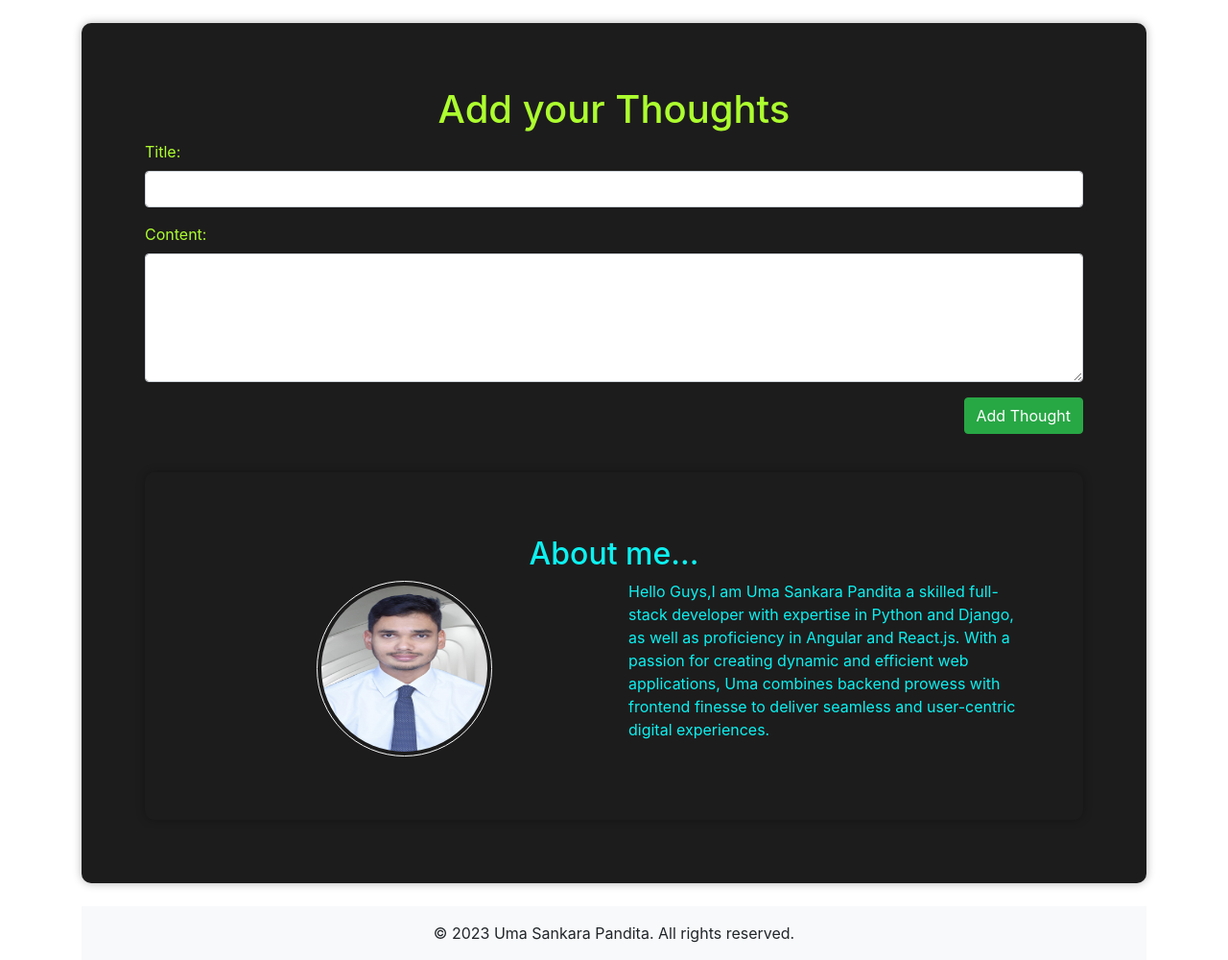
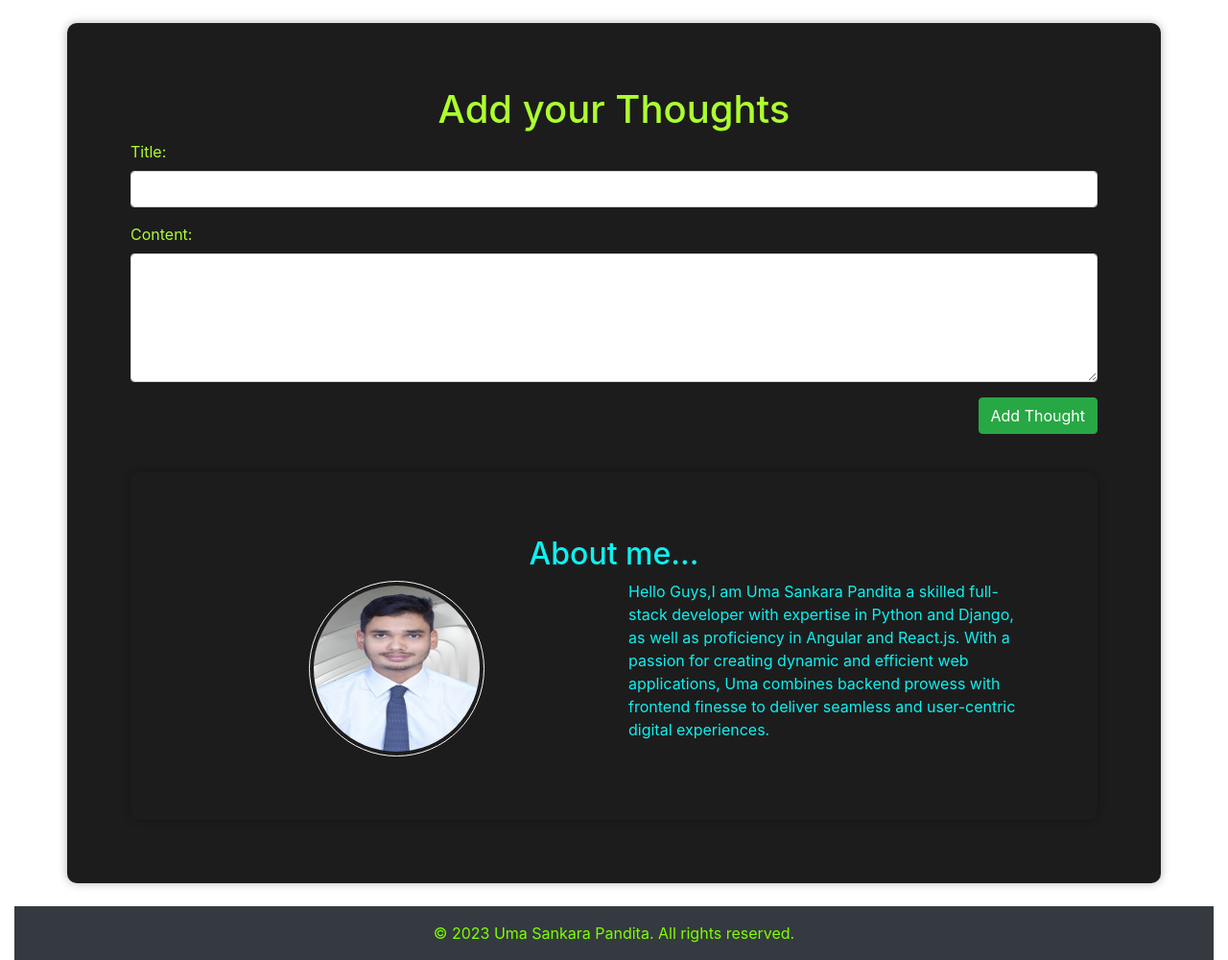
Before and after one commit to Sankarauma/uma, a Django app: page / in a window 1280 px wide. Shown: the part 76-1076 px from the top of the page at 96% size. Run offline with Django 4.2, Linux system fonts and the light colour scheme; some libraries are stand-ins or nearby versions.

Commit message:
Update base.html

```diff
--- a/blog/templates/base.html
+++ b/blog/templates/base.html
@@ -8,18 +8,21 @@
     <script src="https://cdn.jsdelivr.net/npm/@popperjs/core@2.9.2/dist/umd/popper.min.js"></script>
     <script src="https://stackpath.bootstrapcdn.com/bootstrap/4.5.2/js/bootstrap.min.js"></script>
     {% load static %}
+    <style>
+        .navbar-nav .nav-item .nav-link:hover {
+            background-color: #08e4d1; /* Change this color to your preferred highlight color */
+            color: #000; /* Change text color on hover */
+        }
+        .logo img {
+            border-radius: 50%;
+        }
+        .container{
+            color:chartreuse;
+            bottom: fixed;
+        }
+    </style>
 </head>
 <body>
-    <!-- <header class="navbar navbar-expand-lg navbar-light bg-dark">
-        <div class="container">
-            <a class="navbar-brand">
-                <img src="./../static/img/logo.png" alt="Logo" width="50" height="50">
-            </a>
-            <span class="navbar-text ml-auto">
-                "Your Blog Tagline or Quote Here"
-            </span>
-        </div>
-    </header> -->
     <nav class="navbar navbar-expand-lg navbar-dark green bg-success">
         <a class="navbar-brand logo">
             <img src="./../static/img/logo.png" alt="Logo" border-radius="2" width="50" height="50">
@@ -55,29 +58,14 @@
         </div>
     </nav>
 
-    <div class="container mt-4">
+    <div class="container-fluid mt-4 justify-content">
         {% block content %}{% endblock %}
     </div>&nbsp;&nbsp;
-    <!-- <footer class="footer bg-dark text-white py-3 px-0">
-        <div class="container">
-            &copy; {{ current_year }} Your MyThoughts. All rights reserved.
-        </div>
-    </footer> -->
-    <!-- Include Bootstrap JS -->
     <script src="https://stackpath.bootstrapcdn.com/bootstrap/4.5.2/js/bootstrap.min.js"></script>
-    <footer class="footer bg-light text-center py-3">
+    <footer class="footer bg-dark text-center py-3 scroll-bottom">
         <div class="container">
             &copy; {{ current_year }} Uma Sankara Pandita. All rights reserved.
         </div>
     </footer>
-    <style>
-        .navbar-nav .nav-item .nav-link:hover {
-            background-color: #08e4d1; /* Change this color to your preferred highlight color */
-            color: #000; /* Change text color on hover */
-        }
-        .logo img {
-        border-radius: 50%;
-       }
-    </style>
 </body>
 </html>
```
